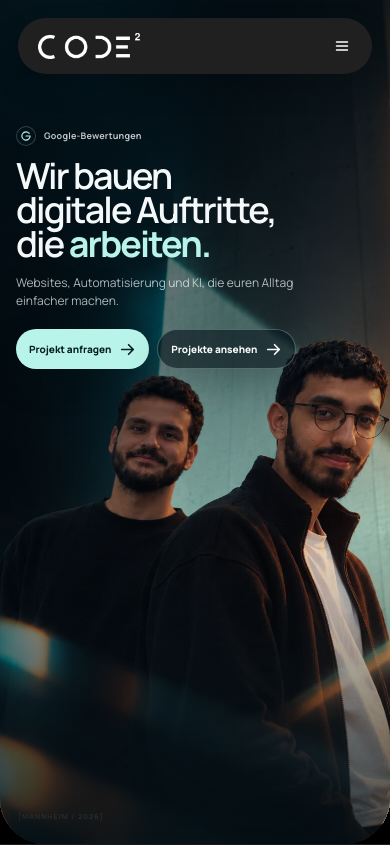
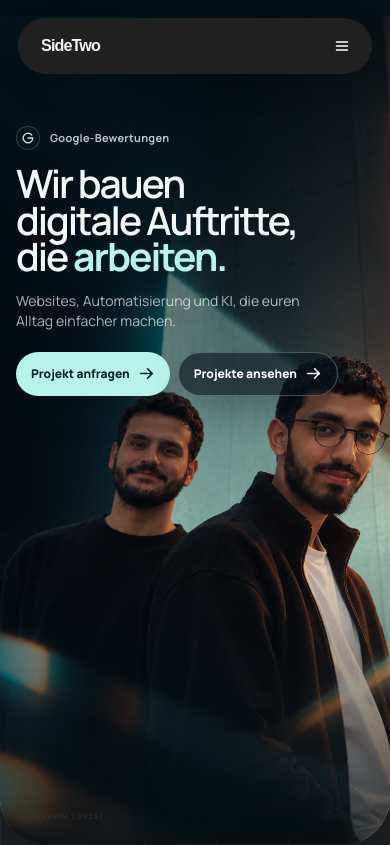
Before and after one commit to Ak-learn-code/new-homepage, a React (Vite) app: page / in a window 390 px wide. Shown: the top 845 px of the page. Built offline with nearby package versions, Linux system fonts and the light colour scheme.

Commit message:
refine mobile hero and SideTwo branding

```diff
--- a/src/main.jsx
+++ b/src/main.jsx
@@ -78,6 +78,18 @@ function EditorialMark({ className = '' }) {
   )
 }
 
+function SideTwoLogo({ className = '' }) {
+  const logoUrl = `url("${asset('assets/sidetwo-logo-currentcolor.svg')}")`
+
+  return (
+    <span
+      className={`sidetwo-logo ${className}`}
+      aria-hidden="true"
+      style={{ WebkitMaskImage: logoUrl, maskImage: logoUrl }}
+    />
+  )
+}
+
 function Navigation() {
   const [open, setOpen] = useState(false)
 
@@ -92,8 +104,8 @@ function Navigation() {
   return (
     <header className="nav-shell">
       <nav className="nav-pill" aria-label="Hauptnavigation">
-        <a className="nav-logo" href="#top" aria-label="CODE² Startseite">
-          <img src={asset('assets/code2-wordmark.png')} alt="CODE²" />
+        <a className="nav-logo" href="#top" aria-label="SideTwo Startseite">
+          <SideTwoLogo />
         </a>
         <div className="nav-links">
           <a href="#ueber-uns">Über uns</a>
@@ -330,7 +342,7 @@ function ProcessCards() {
 function Footer() {
   return (
     <footer className="footer grid-bg" id="ueber-uns">
-      <div className="footer-brand"><img src={asset('assets/code2-wordmark.png')} alt="CODE²" /><p>Digitale Auftritte, Automatisierungen und KI-Lösungen, die im Alltag wirklich arbeiten.</p><span>Alexandros Kodalis & Bilal Altuntas</span></div>
+      <div className="footer-brand"><SideTwoLogo className="footer-brand-logo" /><p>Digitale Auftritte, Automatisierungen und KI-Lösungen, die im Alltag wirklich arbeiten.</p><span>Alexandros Kodalis & Bilal Altuntas</span></div>
       <div className="footer-col"><strong>Sitemap</strong><a href="#top">Start</a><a href="#projekte">Projekte</a><a href="#leistungen">Leistungen</a><a href="#ablauf">Ablauf</a></div>
       <div className="footer-col"><strong>Mehr</strong><a href="#ueber-uns">Über uns</a><a href="#kontakt">Kontakt</a><a href="#kontakt">Projekt anfragen</a></div>
       <div className="footer-contact"><span>Kontakt</span><h2>Lasst uns etwas bauen,<br /><em>das arbeitet.</em></h2><a href="#kontakt">Projekt anfragen <ArrowRight size={18} weight="bold" /></a>{/* TODO: bestätigte E-Mail-Adresse oder Formular-Endpunkt ergänzen. */}</div>
--- a/src/styles.css
+++ b/src/styles.css
@@ -49,7 +49,7 @@ input { caret-color: var(--accent); }
 .nav-shell { position: relative; z-index: 20; padding: 34px 120px 0; }
 .nav-pill { height: 66px; display: grid; grid-template-columns: 170px 1fr 142px; align-items: center; padding: 7px 9px 7px 26px; color: #f3f3f1; background: #202020; border-radius: 999px; box-shadow: 0 12px 30px rgba(0,0,0,.16); }
 .nav-logo { height: 52px; display: flex; align-items: center; justify-content: flex-start; position: relative; }
-.nav-logo img { width: 113px; filter: brightness(0) invert(1); }
+.sidetwo-logo { width: 118px; aspect-ratio: 4 / 1; display: block; color: inherit; background: currentColor; -webkit-mask-repeat: no-repeat; mask-repeat: no-repeat; -webkit-mask-position: center; mask-position: center; -webkit-mask-size: contain; mask-size: contain; }
 .nav-links { display: flex; align-items: center; justify-content: center; gap: clamp(25px, 3.2vw, 52px); }
 .nav-links a { position: relative; padding: 9px 0; font-size: 12px; opacity: .86; transition: color 180ms ease-out, opacity 180ms ease-out; }
 .nav-links a::after { content: ''; height: 2px; position: absolute; right: 0; bottom: 3px; left: 0; background: var(--hero-accent); transform: scaleX(0); transform-origin: right; transition: transform 220ms var(--ease-out-expo); }
@@ -193,6 +193,7 @@ input { caret-color: var(--accent); }
 /* Footer */
 .footer { height: 410px; position: relative; display: grid; grid-template-columns: 1.15fr .5fr .5fr 1.25fr; gap: 50px; padding: 72px 120px 0; border-radius: 110px 110px 0 0; }
 .footer-brand img { width: 174px; filter: brightness(0); }
+.footer-brand-logo { width: 174px; color: var(--ink); }
 .footer-brand p { max-width: 285px; margin: 22px 0; font-size: 13px; line-height: 1.5; }
 .footer-brand span { color: var(--muted); font-size: 11px; }
 .footer-col { display: flex; flex-direction: column; gap: 11px; font-size: 12px; }
@@ -256,7 +257,7 @@ input { caret-color: var(--accent); }
   .hero { height: 100vh; height: 100dvh; border-radius: 0 0 96px 96px; }
   .nav-shell { padding: 32px 42px 0; }
   .nav-pill { grid-template-columns: 130px 1fr 118px; padding-left: 21px; }
-  .nav-logo img { width: 102px; }
+  .nav-logo .sidetwo-logo { width: 108px; }
   .nav-links { gap: 19px; }
   .nav-links a, .nav-contact { font-size: 11px; }
   .hero-heading { width: 430px; left: 42px; top: clamp(132px, 18dvh, 154px); margin: 0; }
@@ -351,6 +352,7 @@ input { caret-color: var(--accent); }
   .process-grid article > p { font-size: 10px; }
   .footer { height: 420px; grid-template-columns: 1fr .45fr .45fr 1fr; gap: 20px; padding-left: 30px; padding-right: 30px; border-radius: 70px 70px 0 0; }
   .footer-brand img { width: 140px; }
+  .footer-brand-logo { width: 140px; }
   .footer-contact h2 { font-size: 23px; }
   .footer-bottom { margin-left: -30px; margin-right: -30px; padding-left: 30px; padding-right: 30px; }
 }
@@ -881,6 +883,7 @@ input { caret-color: var(--accent); }
 
 @media (max-width: 600px) {
   .hero {
+    height: 100svh;
     min-height: 690px;
     border-radius: 0 0 46px 46px;
   }
@@ -894,6 +897,7 @@ input { caret-color: var(--accent); }
     opacity: .78;
     transform: scale(1.06);
   }
+  .hero-atmosphere picture { transform: translateY(16px); }
   .hero-light-trace {
     width: 92vw;
     height: 46vh;
@@ -920,21 +924,23 @@ input { caret-color: var(--accent); }
   }
   .hero-heading h1 {
     max-width: 390px;
-    font-size: clamp(36px, 10vw, 43px);
+    font-size: clamp(39px, 10.8vw, 46px);
     line-height: .94;
     letter-spacing: -.052em;
   }
   .hero-heading h1 > span { white-space: normal; }
   .hero-heading p {
     max-width: 315px;
-    margin-top: 14px;
-    font-size: 12px;
+    margin-top: 16px;
+    font-size: 14px;
+    line-height: 1.42;
   }
-  .google-rating { margin-bottom: 13px; }
-  .google-rating strong { font-size: 9px; }
+  .google-rating { gap: 10px; margin-bottom: 15px; }
+  .google-rating > svg { width: 24px; height: 24px; padding: 4px; }
+  .google-rating strong { font-size: 11px; }
   .google-rating small { display: none; }
-  .hero-copy-actions { margin-top: 19px; }
-  .hero-copy-actions .button { min-height: 40px; padding: 8px 13px; font-size: 10px; }
+  .hero-copy-actions { margin-top: 21px; }
+  .hero-copy-actions .button { min-height: 44px; padding: 10px 15px; font-size: 12px; }
   .hero-founders {
     width: 100%;
     height: clamp(330px, 47dvh, 440px);
@@ -971,7 +977,7 @@ input { caret-color: var(--accent); }
 
 @media (max-width: 390px) {
   .hero-heading { width: calc(100% - 32px); top: 52px; left: 16px; }
-  .hero-heading h1 { font-size: 36px; }
+  .hero-heading h1 { font-size: 39px; }
   .hero-founders { height: clamp(300px, 44dvh, 395px); }
   .hero-person-bilal { width: 86%; left: 18%; }
   .hero-person-alex { width: 50%; left: -4%; }
@@ -980,10 +986,10 @@ input { caret-color: var(--accent); }
 @media (max-width: 600px) and (max-height: 720px) {
   .hero { min-height: 640px; }
   .hero-heading { top: 30px; }
-  .hero-heading h1 { font-size: 32px; }
-  .hero-heading p { margin-top: 9px; font-size: 10px; }
-  .hero-copy-actions { margin-top: 11px; }
-  .google-rating { margin-bottom: 8px; }
+  .hero-heading h1 { font-size: 35px; }
+  .hero-heading p { margin-top: 10px; font-size: 12px; }
+  .hero-copy-actions { margin-top: 13px; }
+  .google-rating { margin-bottom: 10px; }
   .hero-founders { height: 295px; }
 }
 
@@ -1078,18 +1084,7 @@ input { caret-color: var(--accent); }
   .hero-heading { width: calc(100% - 32px); }
 }
 
-@media (prefers-reduced-motion: no-preference) {
-  .hero-atmosphere picture img { animation: founder-photo-settle 1200ms var(--ease-out-expo) both; }
-}
-
-@keyframes founder-photo-settle {
-  from { opacity: .72; transform: scale(1.018); }
-  to { opacity: 1; transform: none; }
-}
-
-@media (prefers-reduced-motion: reduce) {
-  .hero-atmosphere picture img { animation: none; }
-}
+.hero-atmosphere picture img { animation: none; }
 
 /* Regional client marquee */
 .client-marquee {
```
Also changed, not shown: public/assets/sidetwo-logo-currentcolor.svg (added).
